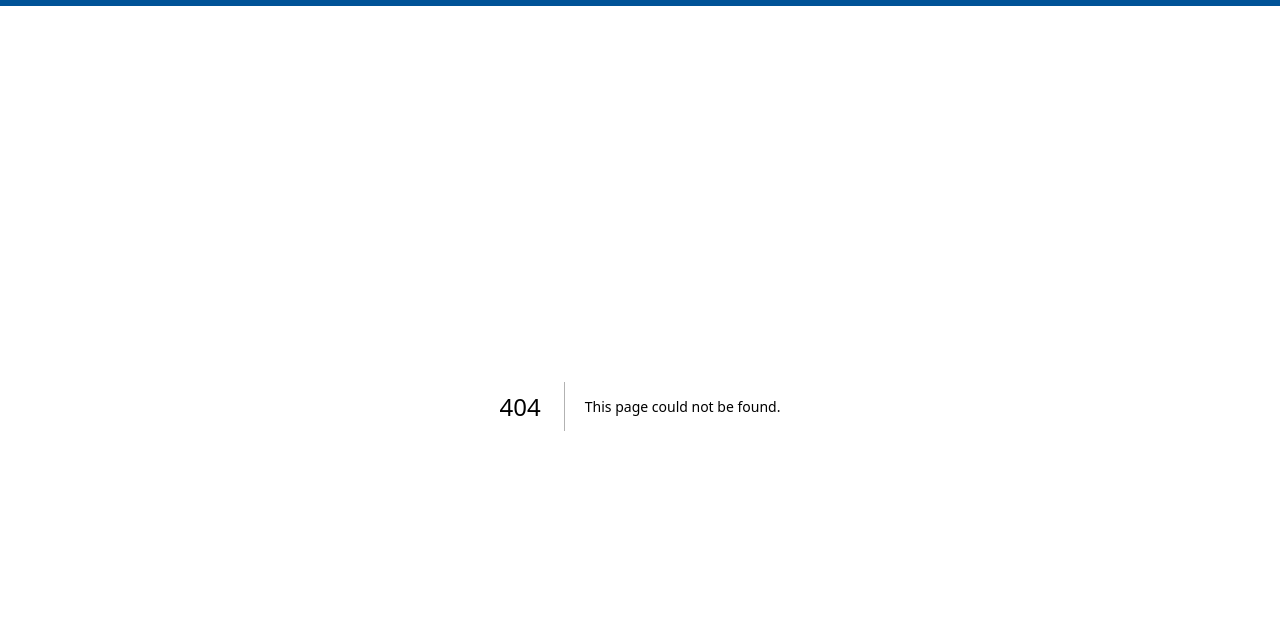
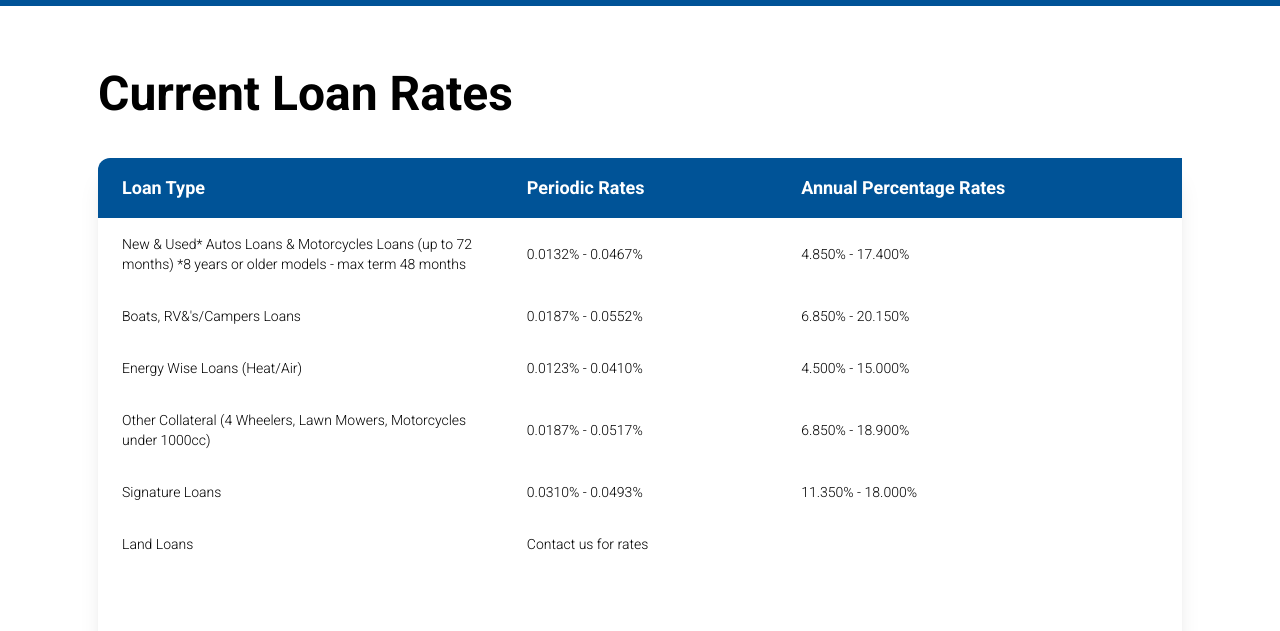
Before and after one commit to Dillonzellis/muts, a Next.js app: page /rates/loan-rates in a window 1280 px wide. Before the commit this address had no page. Shown: the part 321-952 px from the top of the page. Built offline with nearby package versions, Linux system fonts and the light colour scheme.

Commit message:
working new table

```diff
--- /dev/null
+++ b/app/(pages)/rates/loan-rates/page.tsx
@@ -0,0 +1,22 @@
+import DataTable from "@/app/components/DataTable";
+import PageHeader from "@/app/components/inner-pages/PageHeader";
+import SectionContent from "@/app/components/inner-pages/SectionContent";
+import Container from "@/app/layouts/Container";
+import { loanHeaders, loanData } from "./rateData";
+import Disclaimer from "@/app/components/Disclaimer";
+
+const DepositRates = () => {
+  return (
+    <SectionContent sectionName="loan-rates">
+      <Container>
+        <div className="tw-flex tw-flex-col tw-gap-6">
+          <PageHeader title="Current Loan Rates" />
+          <DataTable headers={loanHeaders} data={loanData} />
+          <Disclaimer text="Programs, rates, terms and conditions are subject to change without notice" />
+        </div>
+      </Container>
+    </SectionContent>
+  )
+}
+
+export default DepositRates;
--- /dev/null
+++ b/app/(pages)/rates/loan-rates/rateData.ts
@@ -0,0 +1,55 @@
+
+export const loanHeaders = [
+  { key: 'loanType', label: 'Loan Type', className: 'tw-rounded-tl-xl' },
+  { key: 'periodicRates', label: 'Periodic Rates' },
+  { key: 'apr', label: 'Annual Percentage Rates' },
+];
+
+
+export const loanData = [
+  {
+    loanType: 'New & Used* Autos Loans & Motorcycles Loans (up to 72 months) *8 years or older models - max term 48 months',
+    periodicRates: '0.0132% - 0.0467%',
+    apr: '4.850% - 17.400%',
+  },
+  {
+    loanType: "Boats, RV&'s/Campers Loans",
+    periodicRates: '0.0187% - 0.0552%',
+    apr: '6.850% - 20.150%',
+  },
+  {
+    loanType: 'Energy Wise Loans (Heat/Air)',
+    periodicRates: '0.0123% - 0.0410%',
+    apr: '4.500% - 15.000%',
+  },
+  {
+    loanType: 'Other Collateral (4 Wheelers, Lawn Mowers, Motorcycles under 1000cc)',
+    periodicRates: '0.0187% - 0.0517%',
+    apr: '6.850% - 18.900%',
+  },
+  {
+    loanType: 'Signature Loans',
+    periodicRates: '0.0310% - 0.0493%',
+    apr: '11.350% - 18.000%',
+  },
+  {
+    loanType: 'Land Loans',
+    periodicRates: 'Contact us for rates',
+    apr: '',
+  },
+  {
+    loanType: '',
+    periodicRates: '',
+    apr: '',
+  },
+  {
+    loanType: '',
+    periodicRates: '',
+    apr: '',
+  },
+  {
+    loanType: '',
+    periodicRates: '',
+    apr: '',
+  },
+];
--- a/app/components/DataTable.tsx
+++ b/app/components/DataTable.tsx
@@ -14,8 +14,11 @@ type DataTableProps = {
   data: TableRowData[];
 };
 
+
 const DataTable: React.FC<DataTableProps> = ({ headers, data }) => {
   const maxDataColumns = Math.max(...data.map(row => Object.keys(row).length));
+
+  const widthClass = 'tw-max-w-[250px] tw-break-words'
 
   return (
     <div className="data-table tw-rounded-xl tw-w-full tw-max-w-[1180px] tw-mx-auto tw-shadow-xl tw-shadow-brandingGrey-700/7">
@@ -24,7 +27,7 @@ const DataTable: React.FC<DataTableProps> = ({ headers, data }) => {
           <thead className="tw-font-medium tw-bg-brandingBlue-400 tw-text-white tw-text-lg">
             <tr>
               {headers.map(header => (
-                <th key={header.key} className={header.className + ' tw-px-6 tw-py-4'}
+                <th key={header.key} className={`${header.className} tw-px-6 tw-py-4 ${widthClass}`}
                   colSpan={maxDataColumns / headers.length}>
                   {header.label}
                 </th>
@@ -35,7 +38,7 @@ const DataTable: React.FC<DataTableProps> = ({ headers, data }) => {
             {data.map((row, rowIndex) => (
               <tr key={rowIndex} className="tw-transition tw-duration-300 tw-ease-in-out hover:tw-bg-neutral-100">
                 {Object.values(row).map((value, cellIndex) => (
-                  <td key={cellIndex} className="tw-whitespace-nowrap tw-px-6 tw-py-4">
+                  <td key={cellIndex} className={`tw-px-6 tw-py-4 ${widthClass}`}>
                     {value}
                   </td>
                 ))}
--- a/app/layouts/header/nav/data.ts
+++ b/app/layouts/header/nav/data.ts
@@ -155,7 +155,7 @@ export const navItems: NavItem[] = [
           },
           {
             text: "Loan Rates",
-            link: ""
+            link: "/rates/loan-rates"
           },
           {
             text: "Calculators",
```
